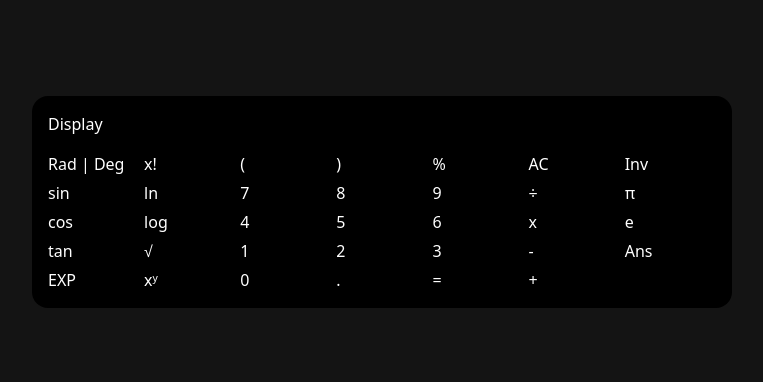
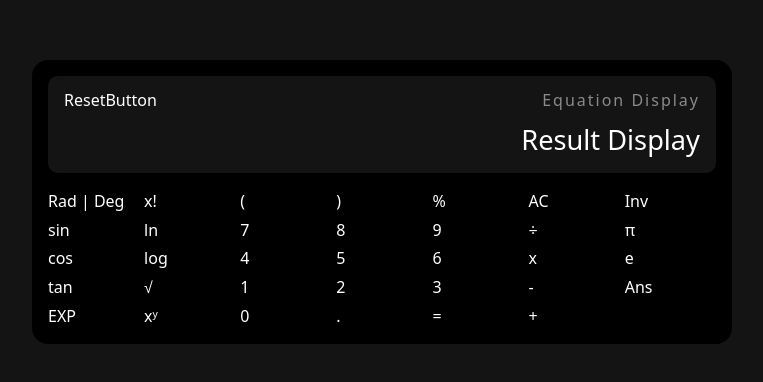
Before and after one commit to madiha-m/google_sci_calculator, a React (Vite) app: page / in a window 1280 px wide. Shown: the part 198-580 px from the top of the page, without its empty margins (258-1021 px from the left). Built offline with nearby package versions, Linux system fonts and the light colour scheme.

Commit message:
Top section (reset button, equation display, result display) interface created

```diff
--- a/src/components/Calculator.jsx
+++ b/src/components/Calculator.jsx
@@ -2,11 +2,12 @@ import React from "react";
 import { bodyClass, gridLayoutKeysClass } from "../styles";
 import { KEYS } from "../utils/constants";
 import Keys from "./Keys";
+import Display from "./Display";
 
 const Calculator = () => {
   return (
     <div className={bodyClass}>
-      <div>Display</div>
+      <Display />
       <div className={gridLayoutKeysClass}>
         {KEYS.map((item, index) => (
           <Keys
--- a/src/components/Display.jsx
+++ b/src/components/Display.jsx
@@ -1,9 +1,24 @@
-import React from 'react'
+import React from "react";
+import {
+  displayClass,
+  equationDisplayClass,
+  resetBtnClass,
+  resultDisplayClass,
+  topClass,
+} from "../styles";
 
 const Display = () => {
   return (
-    <div>Display</div>
-  )
-}
+    <div className={topClass}>
+      <div className="flex justify-between items-start">
+        <div className={resetBtnClass}>ResetButton</div>
+        <div className={displayClass}>
+          <div className={equationDisplayClass}>Equation Display</div>
+          <div className={resultDisplayClass}>Result Display</div>
+        </div>
+      </div>
+    </div>
+  );
+};
 
-export default Display
+export default Display;
--- a/src/styles.js
+++ b/src/styles.js
@@ -6,3 +6,15 @@ export const bodyClass =
 
 export const gridLayoutKeysClass =
   "grid grid-cols-[repeat(7,1fr)] gap-[0.3rem]";
+
+export const topClass =
+  "overflow-x-auto bg-[#141414] min-h-[10px] flex flex-col py-3 px-4 rounded-[10px] relative";
+
+export const resetBtnClass = "text-white cursor-pointer mb-2";
+
+export const displayClass = "";
+
+export const equationDisplayClass =
+  "text-[1rem] tracking-[2px] flex gap-[5px] items-center text-[rgba(255,255,255,0.5)] justify-end";
+
+export const resultDisplayClass = "text-[1.7rem] text-white pt-2";
```
